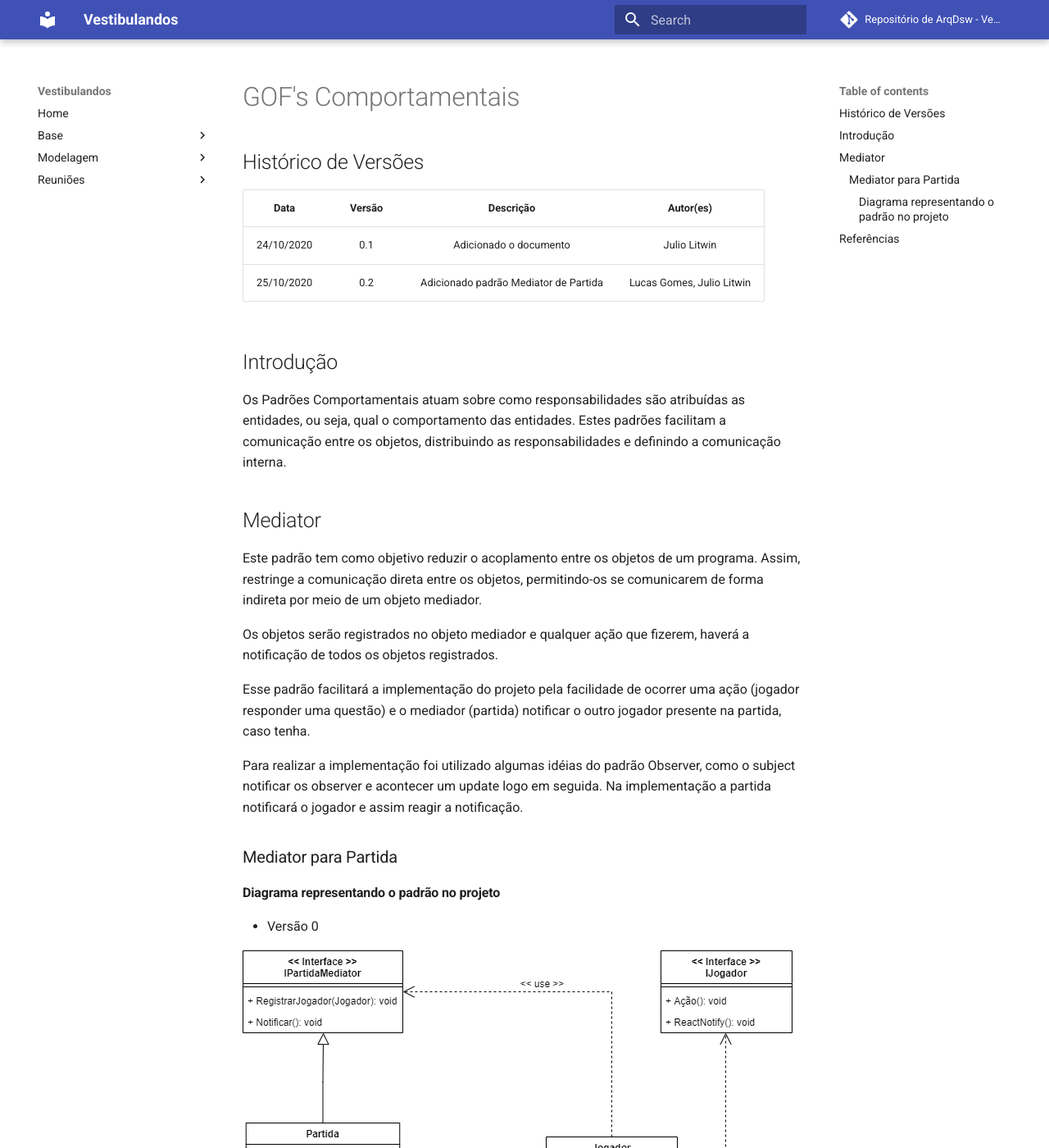
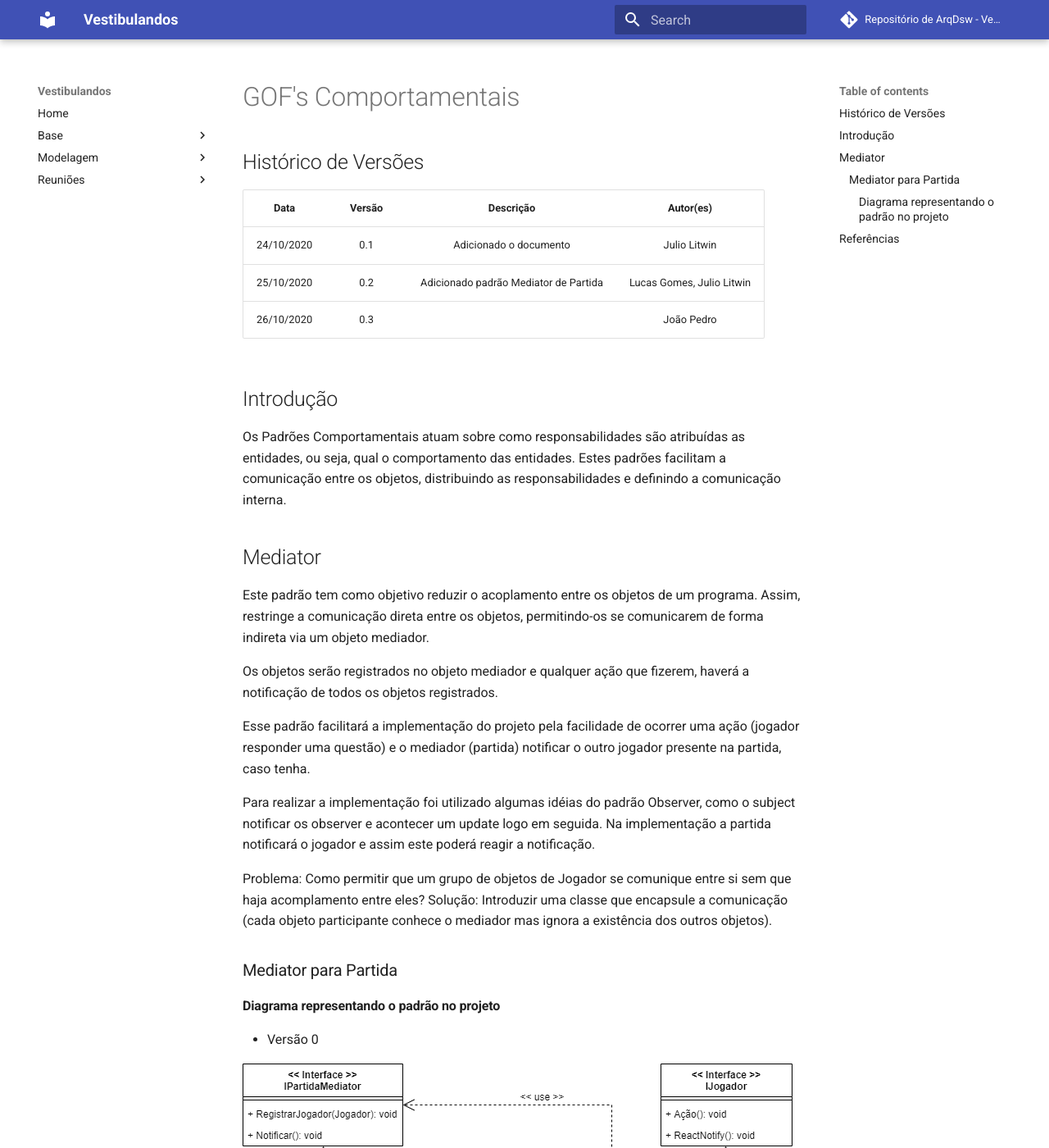
Before and after one commit to UnBArqDsw/2020.1_G4_Vestibulandos, an MkDocs documentation site: the page built from docs/padroes_de_projeto/gofs_comportamentais.md, in a window 1280 px wide and 1400 px high. Shown: the whole window at 82% size. Built offline with MkDocs 1.6.1 and Material for MkDocs 9.7.7, drawn with Linux system fonts in a browser that asks for light colours; comment, search, counter and statistics services are not loaded.

Commit message:
Refatorando gofs comportamentais
Co-authored-by: Lucas Gomes Silva <lucas.gomesgs0@gmail.com>

```diff
--- a/docs/padroes_de_projeto/gofs_comportamentais.md
+++ b/docs/padroes_de_projeto/gofs_comportamentais.md
@@ -6,19 +6,23 @@
 |:--------:|:------:|:-----------------------------:|:----------------------------------:|
 | 24/10/2020 | 0.1 | Adicionado o documento | Julio Litwin |
 | 25/10/2020 | 0.2 | Adicionado padrão Mediator de Partida | Lucas Gomes, Julio Litwin |
+| 26/10/2020 | 0.3 |  | João Pedro |
 
 ## Introdução
 
 Os Padrões Comportamentais atuam sobre como responsabilidades são atribuídas as entidades, ou seja, qual o comportamento das entidades. Estes padrões facilitam a comunicação entre os objetos, distribuindo as responsabilidades e definindo a comunicação interna.
 
 ## Mediator
-Este padrão tem como objetivo reduzir o acoplamento entre os objetos de um programa. Assim, restringe a comunicação direta entre os objetos, permitindo-os se comunicarem de forma indireta por meio de um objeto mediador.
+Este padrão tem como objetivo reduzir o acoplamento entre os objetos de um programa. Assim, restringe a comunicação direta entre os objetos, permitindo-os se comunicarem de forma indireta via um objeto mediador.
 
 Os objetos serão registrados no objeto mediador e qualquer ação que fizerem, haverá a notificação de todos os objetos registrados.
 
 Esse padrão facilitará a implementação do projeto pela facilidade de ocorrer uma ação (jogador responder uma questão) e o mediador (partida) notificar o outro jogador presente na partida, caso tenha.
 
-Para realizar a implementação foi utilizado algumas idéias do padrão Observer, como o subject notificar os observer e acontecer um update logo em seguida. Na implementação a partida notificará o jogador e assim reagir a notificação.
+Para realizar a implementação foi utilizado algumas idéias do padrão Observer, como o subject notificar os observer e acontecer um update logo em seguida. Na implementação a partida notificará o jogador e assim este poderá reagir a notificação.
+
+Problema: Como permitir que um grupo de objetos de Jogador se comunique entre si sem que haja acomplamento entre eles?
+Solução: Introduzir uma classe que encapsule a comunicação (cada objeto participante conhece o mediador mas ignora a existência dos outros objetos).
 
 ### Mediator para Partida
 #### Diagrama representando o padrão no projeto
@@ -27,6 +31,7 @@ Para realizar a implementação foi utilizado algumas idéias do padrão Observe
 ![MediatorPartidaDiagrama](../img/diagramas/mediator_pattern_partida_v0.png)
 
 > [Implementação em código - Versão 0](./codigos/mediator_partida_codigo_v0.md)
+
 
 ## Referências
 
```
